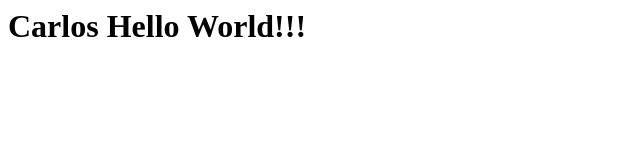
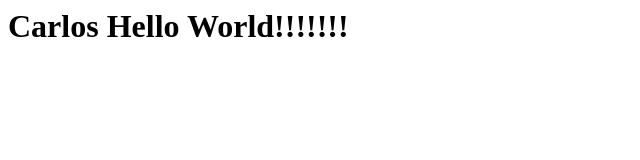
Before and after one commit to cdcalderon/JS-Generic-DevEnvironment, a website: page src/index.html in a window 1280 px wide. Shown: the full height of the page, 0-640 px from the left. Drawn offline with Linux system fonts and the light colour scheme.

Commit message:
Test Deployment Azure Deployment on changed

```diff
--- a/src/index.html
+++ b/src/index.html
@@ -1 +1 @@
-<h1>Carlos Hello World!!!</h1>
+<h1>Carlos Hello World!!!!!!!</h1>
```
